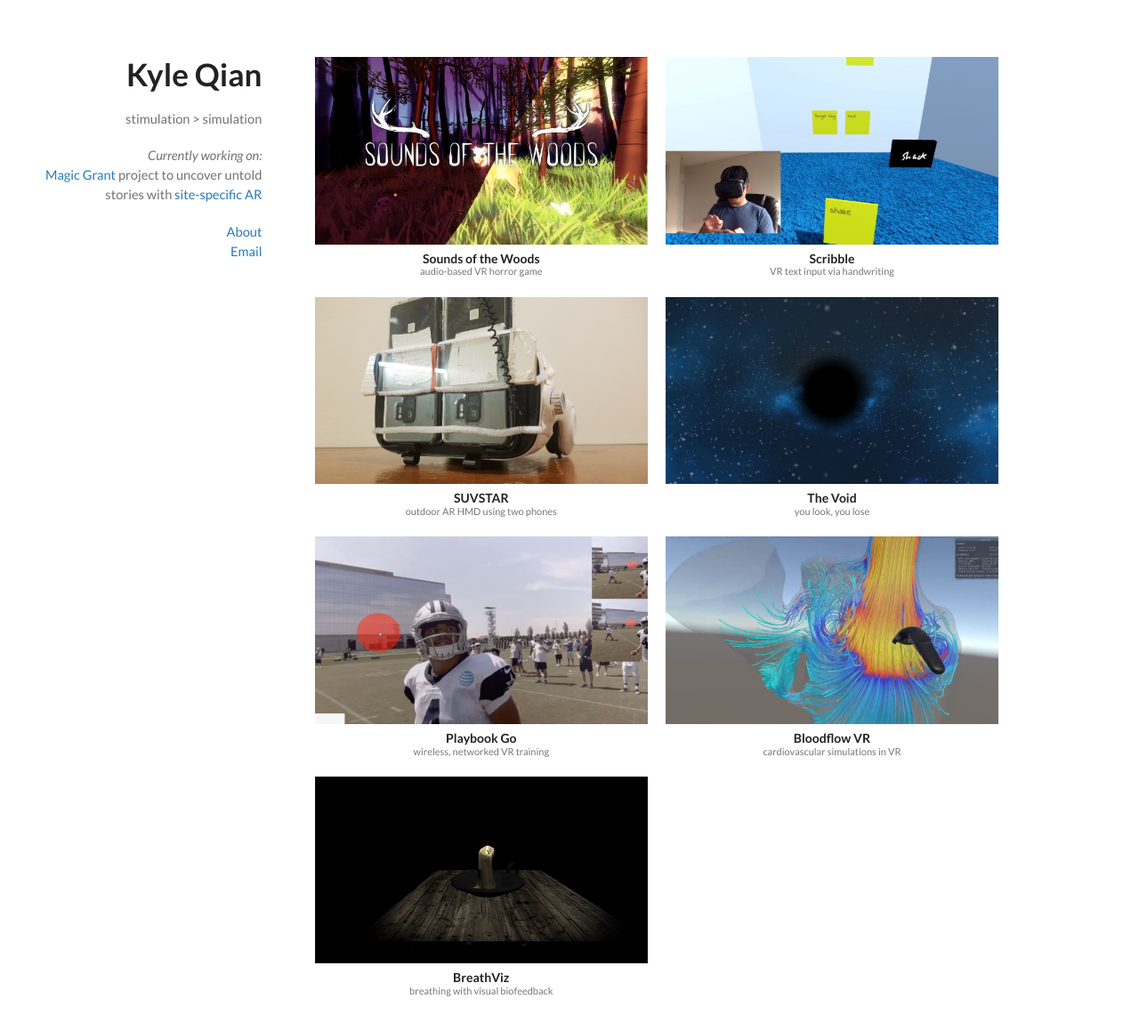
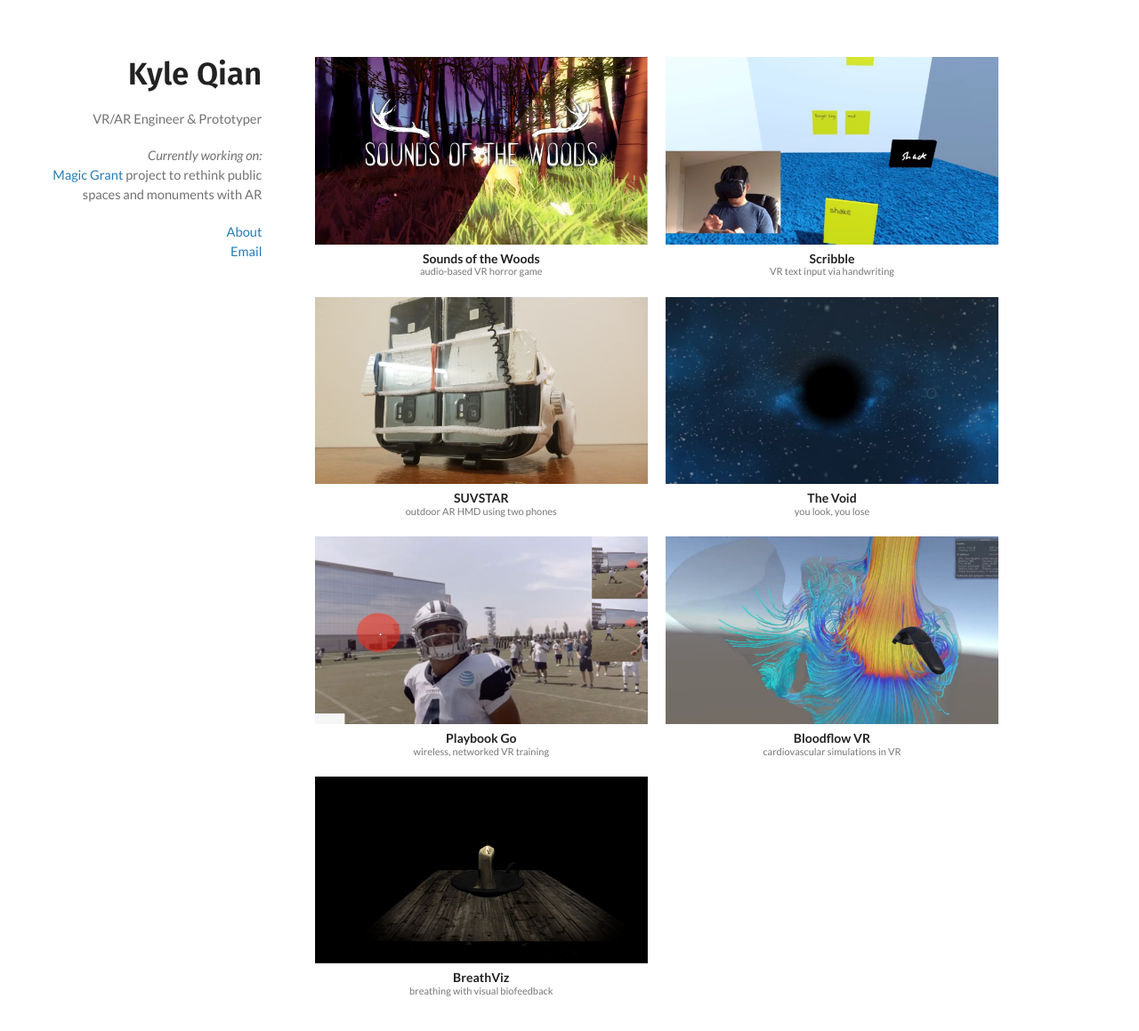
Before and after one commit to kyleqian/kyleqian.github.io, a Jekyll site: the page built from index.md, in a window 1280 px wide and 1172 px high. Shown: the top 1159 px of the window at 89% size. Built offline with Jekyll 4.4.1, drawn with Linux system fonts in a browser that asks for light colours.

Commit message:
Small tweaks; update sotw writing

```diff
--- a/_layouts/default.html
+++ b/_layouts/default.html
@@ -34,13 +34,13 @@
 
         <div id="banner-desc">
           <p>
-            stimulation > simulation
+            VR/AR Engineer & Prototyper
             <br>
           </p>
           <p>
             <i>Currently working on:</i>
             <br>
-            <a href="https://brown.columbia.edu/propose/" target="_blank">Magic Grant</a> project to uncover untold stories with <a href="https://brown.columbia.edu/portfolio/charleston-reconstructed/" target="_blank"> site-specific AR</a>
+            <a href="https://brown.columbia.edu/portfolio/charleston-reconstructed/" target="_blank">Magic Grant</a> project to rethink public spaces and monuments with AR
             <br>
           </p>
           <p>
--- a/assets/css/site.css
+++ b/assets/css/site.css
@@ -1,4 +1,5 @@
 @import url("https://fonts.googleapis.com/css?family=Lato:400,400i,700,900");
+@import url('https://fonts.googleapis.com/css?family=Fira+Sans:600&display=swap');
 
 body {
   background-color: #fff;
@@ -150,6 +151,7 @@ hr {
 
 #banner-title {
   font-size: 35px;
+  font-family: 'Fira Sans', sans-serif;
 }
 
 #banner-desc {
```
Also changed, not shown: _projects/sounds-of-the-woods.md (+52 -8 lines).
